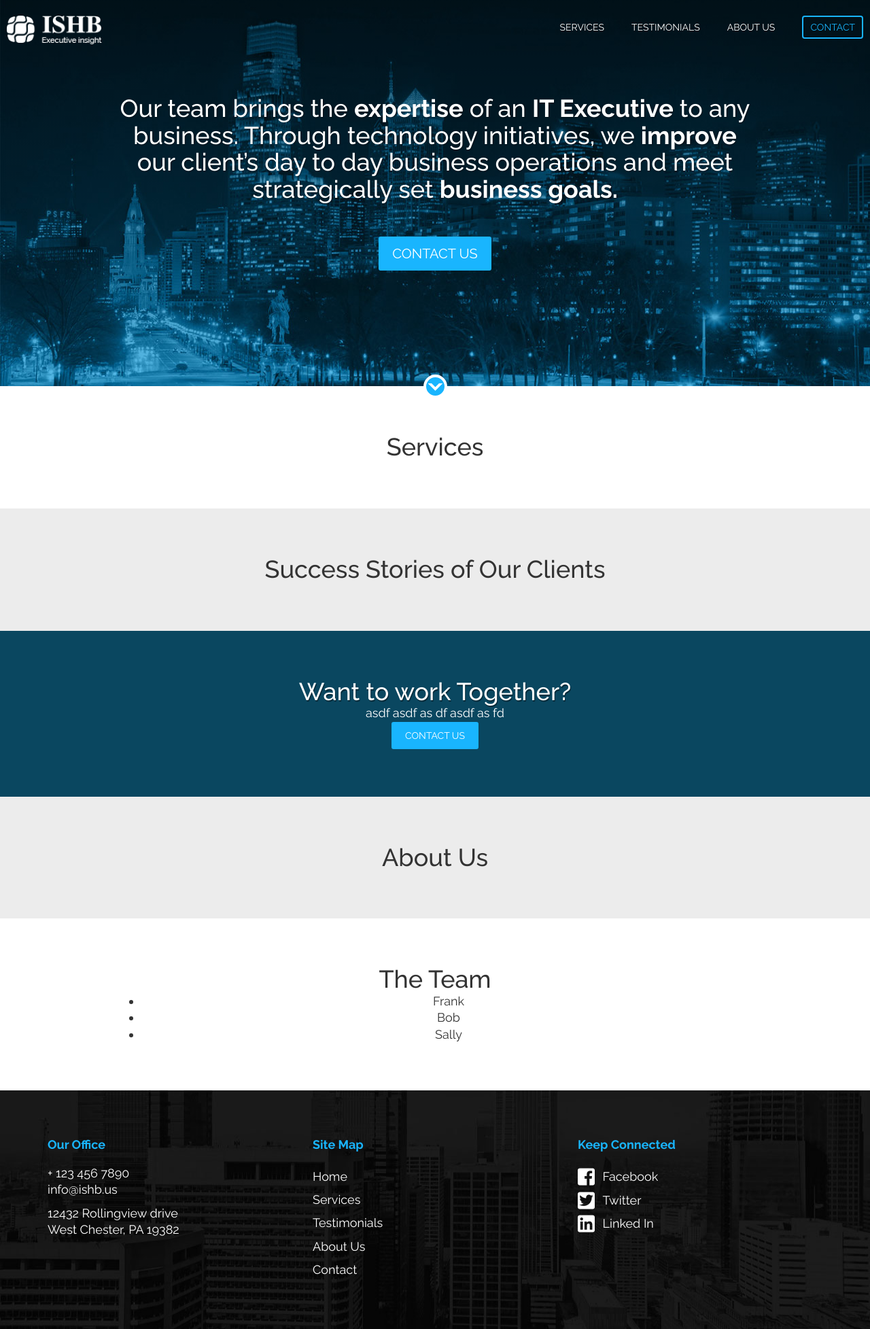
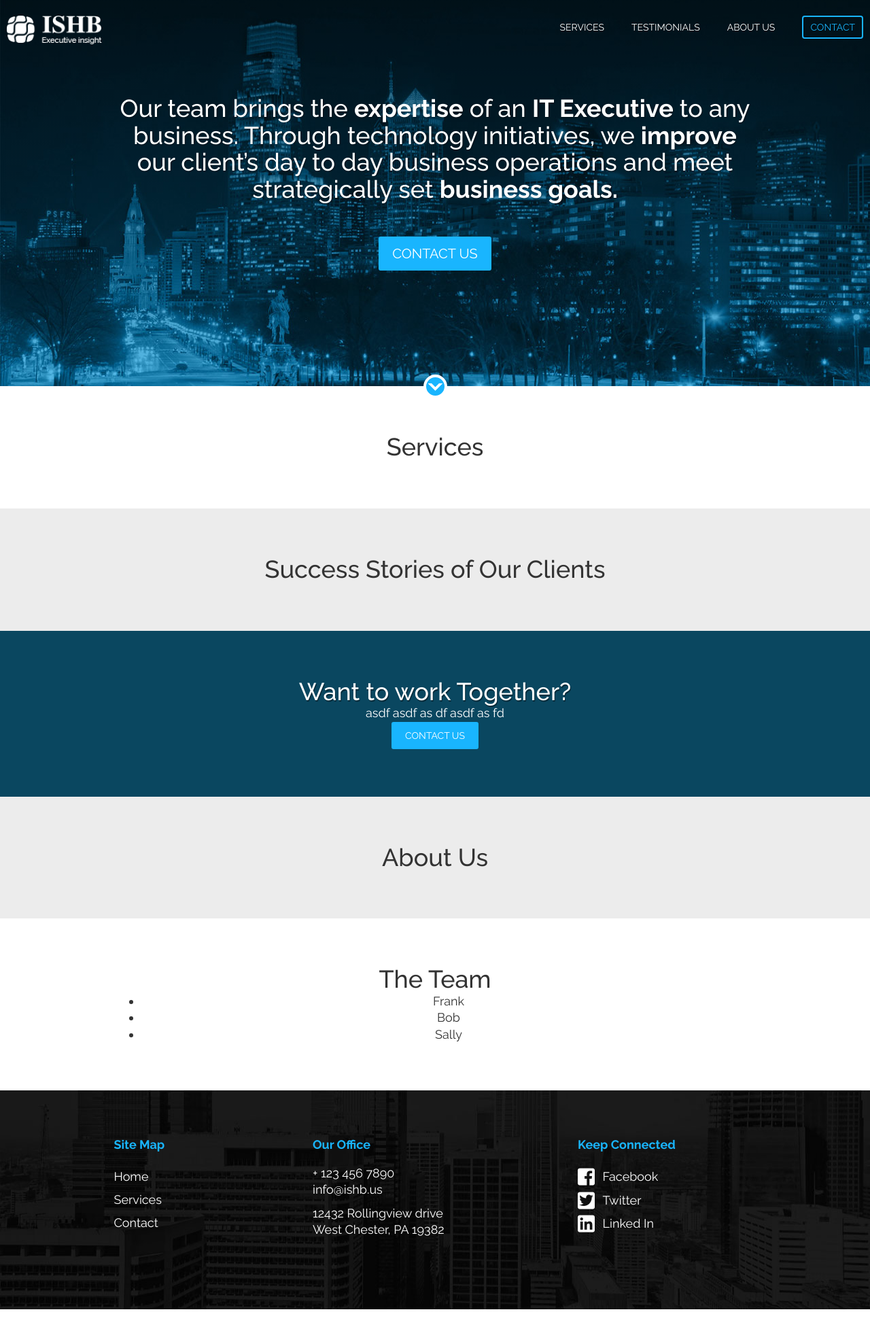
Before and after one commit to johntcarroll/ishb.github.io, a Jekyll site: the page built from index.html, in a window 1280 px wide. Shown: the whole page at 68% size. Built offline with Jekyll 4.4.1, drawn with Linux system fonts in a browser that asks for light colours; some web fonts are replaced; after the commit the page ends 1926 px from its top, so only the background shows below that.

Commit message:
x site map only has "home", "services", "contact" 	x order: Map | office | social   x better column centering   x social icons change orientation for phone

```diff
--- a/_includes/footer.html
+++ b/_includes/footer.html
@@ -2,38 +2,35 @@
 
 <footer>
   <div class="container">
-
     <div class="row">
 
-    <div class="col-sm-4 col-xs-6">
+      <div class="col-sm-3 col-xs-4 col-sm-offset-1">
+        <h4>Site Map</h4>
+        <ul><li><a href="/">Home</a></li></ul>
+        {% include ul-site-pages-subset.html %}
+      </div>
+
+      <div class="col-sm-4 col-xs-8">
         <h4>Our Office</h4>
         {% include office-info.html %}
         <br/>
       </div>
 
-    <div class="col-sm-4 col-xs-6">
-      <h4>Site Map</h4>
-      <ul><li><a href="/">Home</a></li></ul>
-      {% include ul-site-pages.html %}
-    </div>
-
       <div class="col-sm-4 col-xs-12 social">
-      <h4>Keep Connected</h4>
+        <h4 class="hidden-xs">Keep Connected</h4>
         <ul>
           {% for account in site.data.socialAccounts %}
             <li><a href="{{ account.link }}">
               <i class="icon icon-{{ account.id }}"></i>
-            {{ account.title }}</a></li>
+              <span class="hidden-xs">
+                {{ account.title }}
+              </span></a>
+            </li>
           {% endfor %}
         </ul>
 
       </div>
 
-
-
     </div>
-
   </div>
-
-
 </footer>
--- /dev/null
+++ b/_includes/ul-site-pages-subset.html
@@ -0,0 +1,4 @@
+<ul>
+  <li><a class="services"         href="/services">Services</a></li>
+  <li><a class="contact promote"  href="/contact">Contact</a></li>
+</ul>
--- a/_sass/footer.sass
+++ b/_sass/footer.sass
@@ -29,6 +29,14 @@ footer
     .icon
       font-size: $size
       margin-right: 7px
+    +phone
+      .icon
+        margin-right: 0
+      ul
+        text-align: center
+      li
+        display: inline-block
+        margin-right: 25px
 
 
   ul
```
Also changed, not shown: 1 other file. Lines whose indentation alone changed are shown as unchanged.
